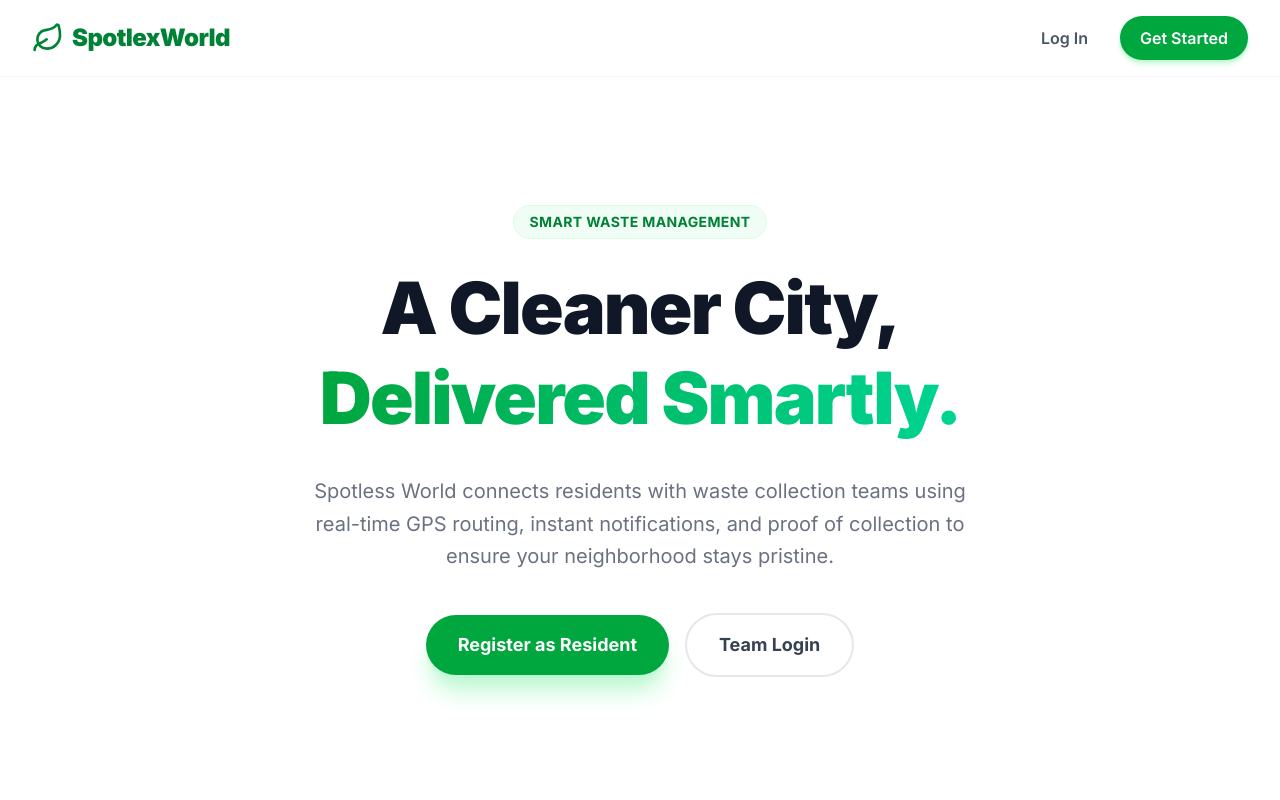
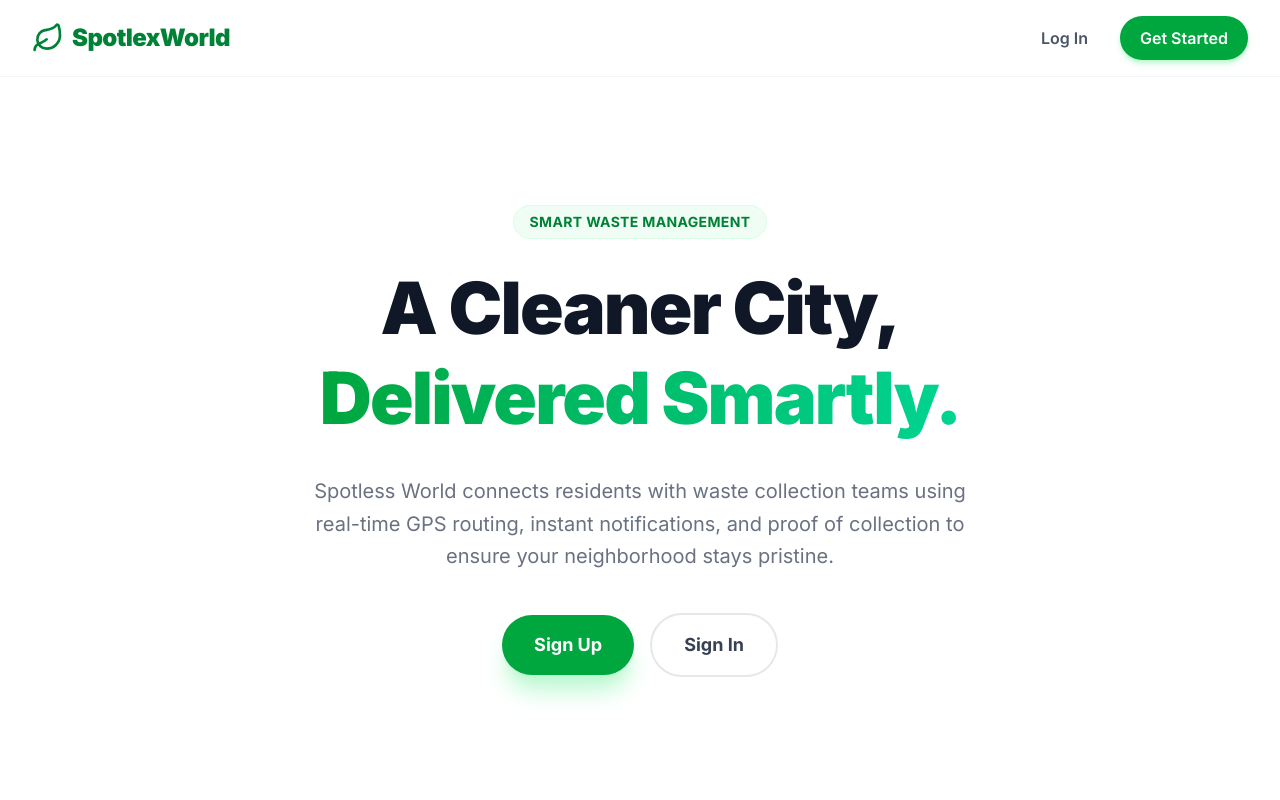
Before and after one commit to Pyrex611/spotlex-world, a Next.js app: page / in a window 1280 px wide. Shown: the top 800 px of the page. Built offline with nearby package versions, Linux system fonts and the light colour scheme; no server answers.

Commit message:
Slightly modified the auth pages

```diff
--- a/src/app/page.tsx
+++ b/src/app/page.tsx
@@ -72,13 +72,13 @@ export default async function LandingPage() {
                     href="/auth/register"
                     className="w-full sm:w-auto bg-green-600 hover:bg-green-700 text-white px-8 py-4 rounded-full font-bold text-lg transition shadow-xl shadow-green-200"
                   >
-                    Register as Resident
+                    Sign Up
                   </Link>
                   <Link
                     href="/auth/login"
                     className="w-full sm:w-auto bg-white border-2 border-gray-200 hover:border-gray-300 text-gray-700 px-8 py-4 rounded-full font-bold text-lg transition"
                   >
-                    Team Login
+                    Sign In
                   </Link>
                 </>
               )}
```
